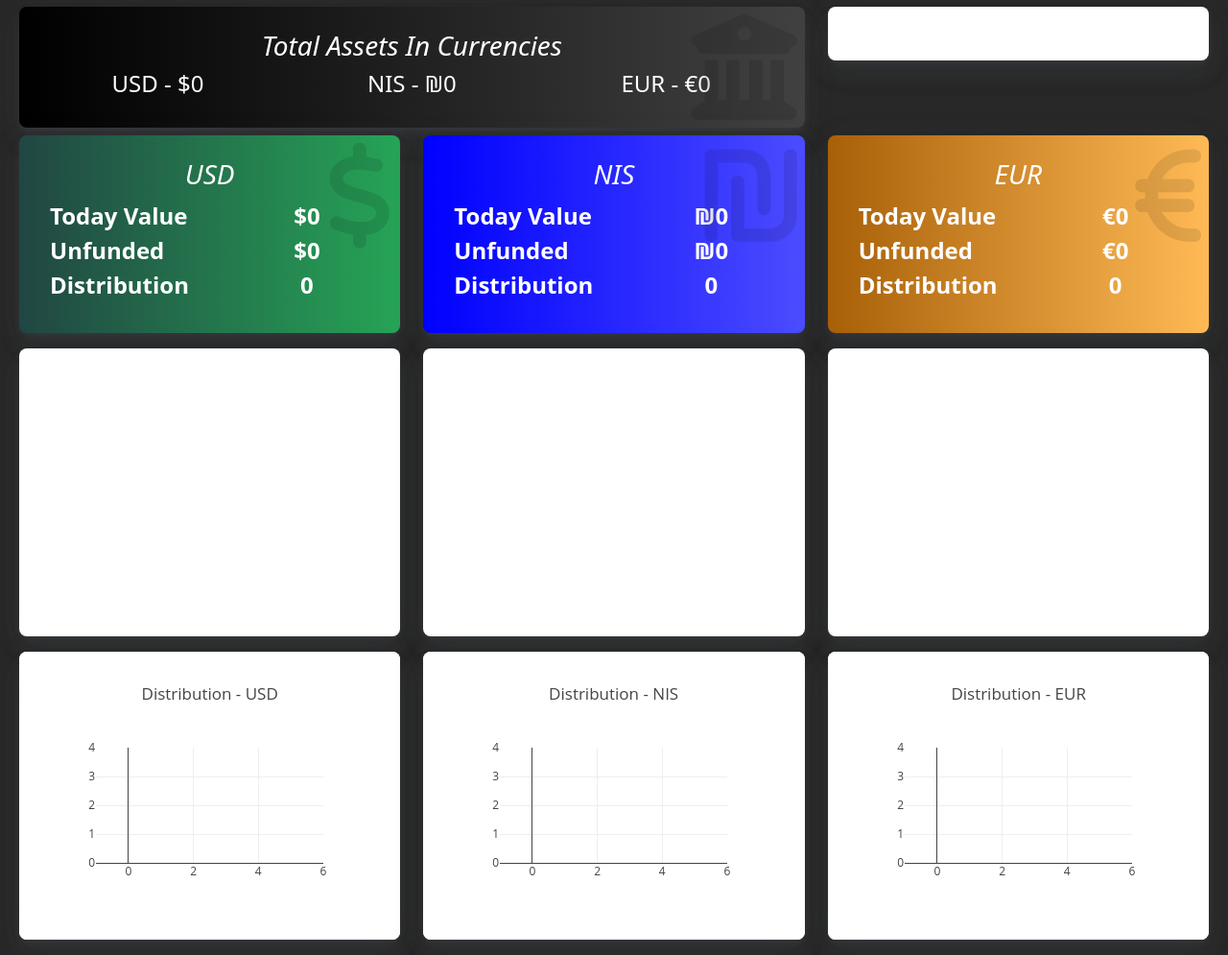
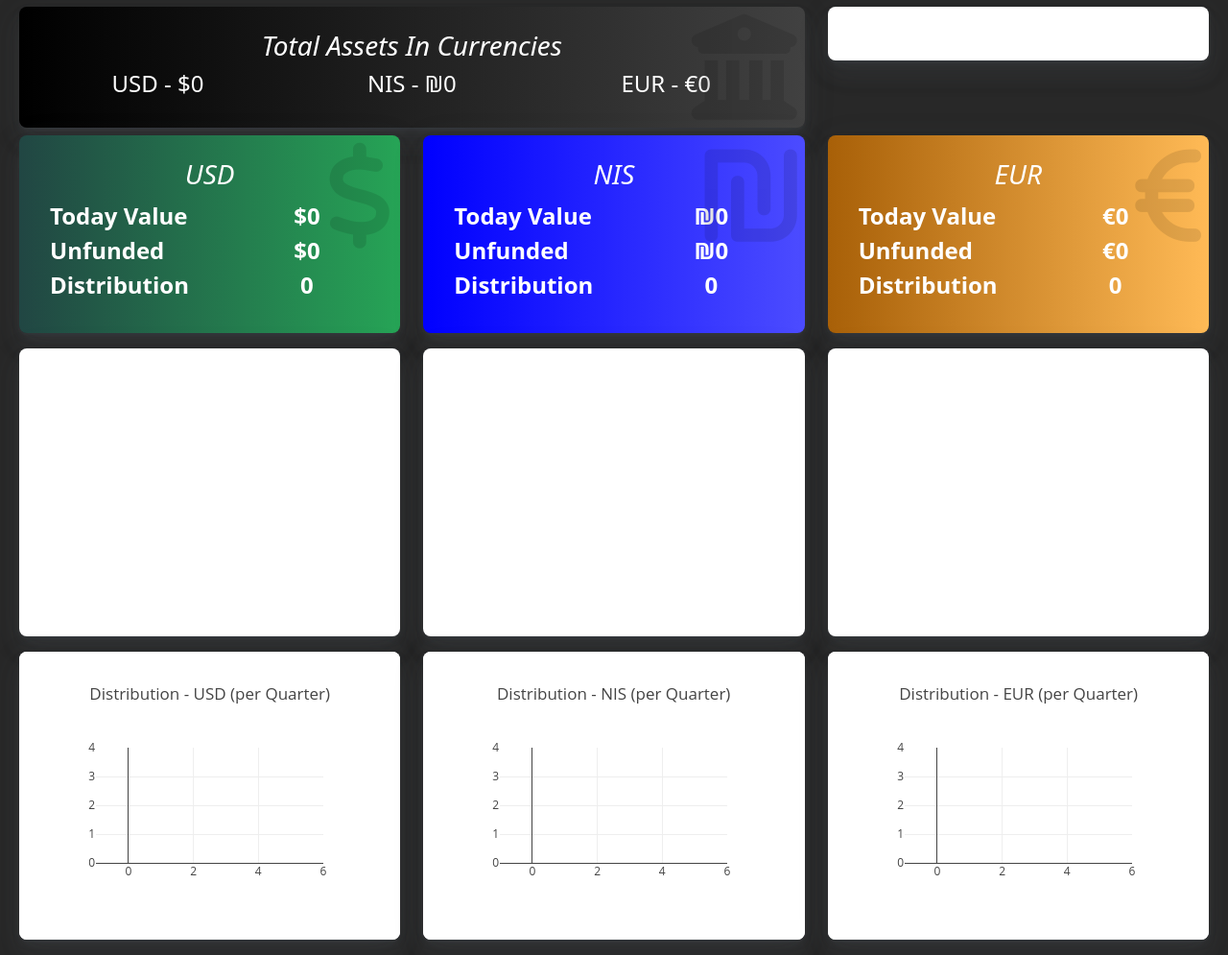
Before and after one commit to nirb/django_watchers, a Django app: page / in a window 1280 px wide. Shown: the part 58-1053 px from the top of the page at 96% size. Run offline with Django 4.2, Linux system fonts and the light colour scheme; the visitor is signed in with stand-in values (Sample User, id 1); data that the repository does not hold is empty; some libraries are stand-ins or nearby versions.

Commit message:
plot title

```diff
--- a/dashboard/templates/watchers/watchers_plots.html
+++ b/dashboard/templates/watchers/watchers_plots.html
@@ -78,13 +78,15 @@
         if (spinner)
             spinner.style.display = 'none';
         let title = event_type + " - " + currency
-        console.log("generate_plot", event_type, currency)
-        console.log(data)
         // leave only the 12 latest elements in the dada array
         if (event_type == "Statement") {
             data = data.slice(-12);
             title = currency + " " + get_profit(data);
         }
+        if (event_type == "Distribution") {
+            title+= " (per Quarter)"
+        }
+        console.log("generate_plot", event_type, currency, title)
         console.log(data)
 
         generateCurrencyPlot(data, title, "", "", object_id);
```
